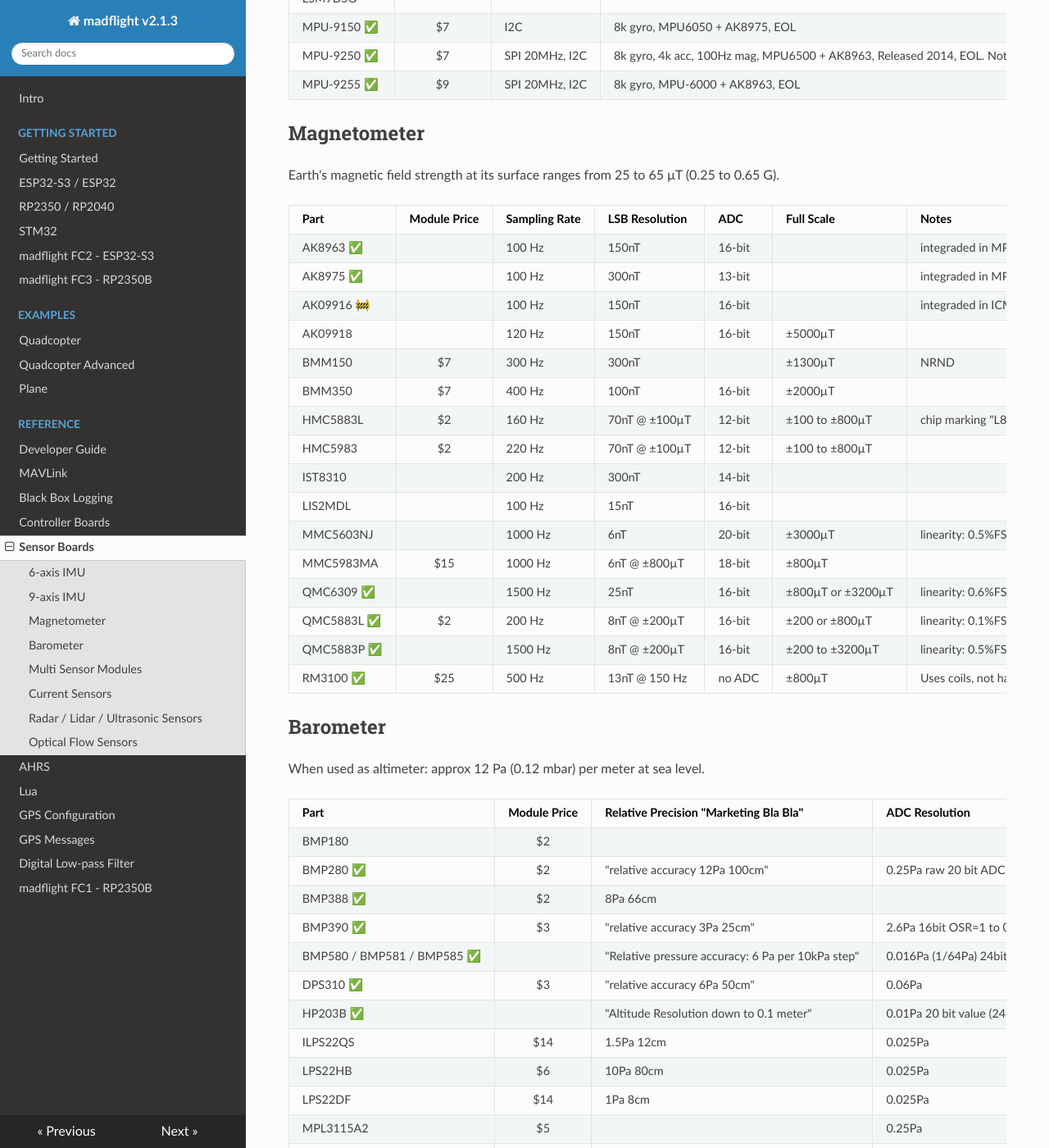
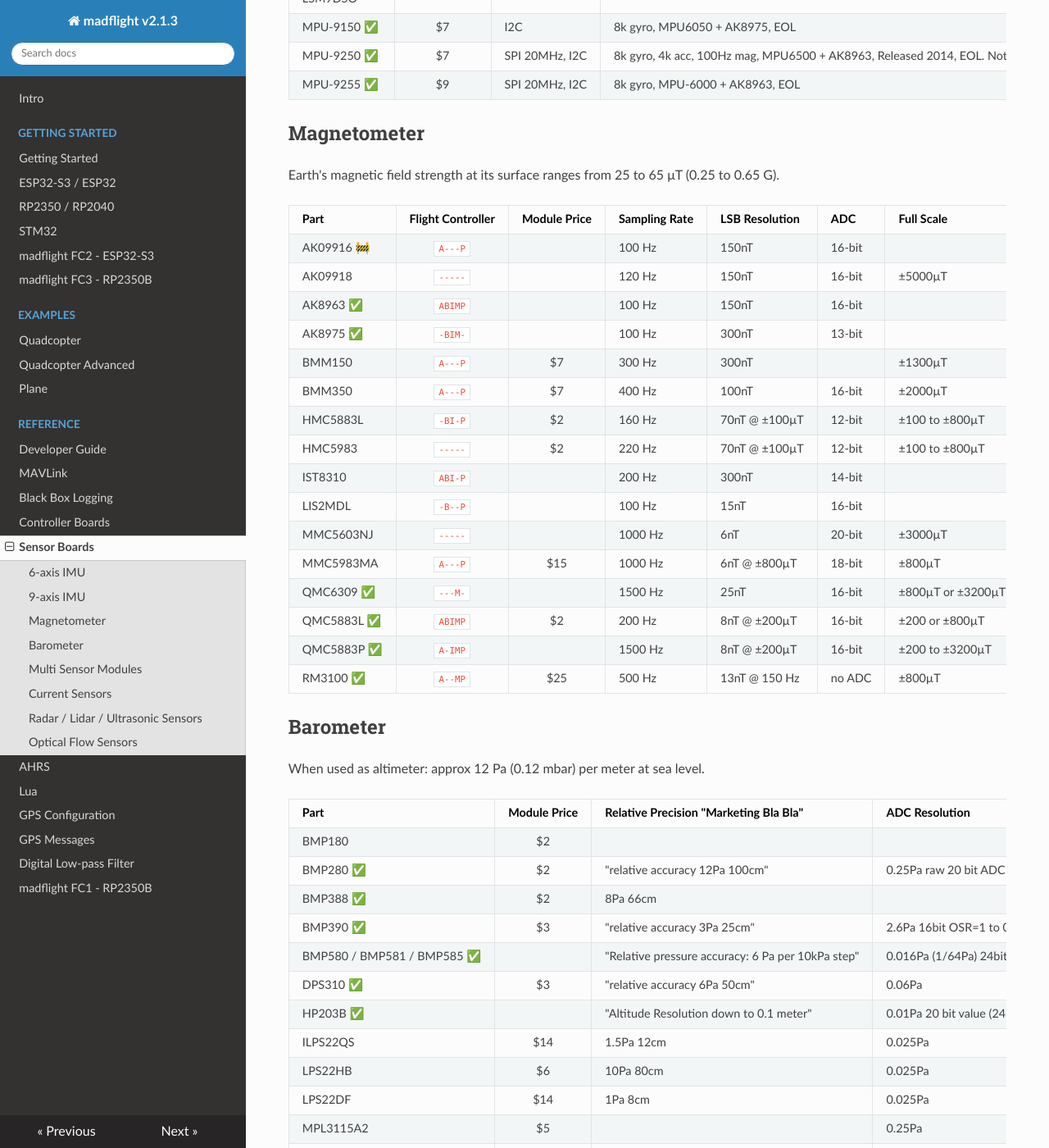
Before and after one commit to qqqlab/madflight-docs, an MkDocs documentation site: the page built from docs/Sensor-Boards.md, in a window 1280 px wide and 1400 px high, scrolled down 1610 px. Shown: the whole window at 82% size. Built offline with MkDocs 1.6.1, drawn with Linux system fonts in a browser that asks for light colours; nearby versions of some CDN libraries.

Commit message:
Update magnetometer module details and prices

```diff
--- a/docs/Sensor-Boards.md
+++ b/docs/Sensor-Boards.md
@@ -58,24 +58,24 @@
 
 Earth's magnetic field strength at its surface ranges from 25 to 65 μT (0.25 to 0.65 G).
 
-| Part    | Module Price | Sampling Rate | LSB Resolution | ADC | Full Scale | Notes |
-|-|:-:|-|-|-|-|-|
-AK8963 &#x2705;|    | 100 Hz| 150nT | 16-bit | | integraded in MPU9250
-AK8975 &#x2705;|    | 100 Hz| 300nT | 13-bit | | integraded in MPU9150
-AK09916 &#x1F6A7;|    | 100 Hz| 150nT | 16-bit | | integraded in ICM-20948
-AK09918 | | 120 Hz | 150nT | 16-bit | ±5000µT
-BMM150    | $7 | 300 Hz| 300nT | | ±1300µT | NRND
-BMM350    | $7 | 400 Hz| 100nT | 16-bit | ±2000µT |
-HMC5883L  | $2 | 160 Hz| 70nT @ ±100µT | 12-bit | ±100 to ±800µT | chip marking "L883"
-HMC5983   | $2 | 220 Hz | 70nT @ ±100µT | 12-bit | ±100 to ±800µT
-IST8310   |    | 200 Hz| 300nT | 14-bit
-LIS2MDL   |    | 100 Hz| 15nT | 16-bit
-MMC5603NJ |    | 1000 Hz| 6nT | 20-bit | ±3000µT | linearity: 0.5%FS
-MMC5983MA |$15 | 1000 Hz| 6nT @ ±800µT | 18-bit | ±800µT
-QMC6309 &#x2705;| | 1500 Hz| 25nT | 16-bit | ±800µT or ±3200µT | linearity: 0.6%FS
-QMC5883L &#x2705;| $2 | 200 Hz | 8nT @ ±200µT | 16-bit | ±200 or ±800µT | linearity: 0.1%FS, chip marking "5883"
-QMC5883P &#x2705;|    | 1500 Hz | 8nT @ ±200µT | 16-bit | ±200 to ±3200µT | linearity: 0.5%FS
-RM3100 &#x2705;|$25 | 500 Hz| 13nT @ 150 Hz | no ADC | ±800µT | Uses coils, not hall sensors
+| Part    | Flight Controller | Module Price | Sampling Rate | LSB Resolution | ADC | Full Scale | Notes |
+|-|:-:|:-:|-|-|-|-|-|
+AK09916 &#x1F6A7;| `A---P` |    | 100 Hz| 150nT | 16-bit | | integraded in ICM-20948
+AK09918 | `-----` | | 120 Hz | 150nT | 16-bit | ±5000µT
+AK8963 &#x2705;| `ABIMP` |    | 100 Hz| 150nT | 16-bit | | integraded in MPU9250
+AK8975 &#x2705;| `-BIM-` |    | 100 Hz| 300nT | 13-bit | | integraded in MPU9150
+BMM150    | `A---P` | $7 | 300 Hz| 300nT | | ±1300µT | NRND
+BMM350    | `A---P` | $7 | 400 Hz| 100nT | 16-bit | ±2000µT |
+HMC5883L  | `-BI-P` | $2 | 160 Hz| 70nT @ ±100µT | 12-bit | ±100 to ±800µT | chip marking "L883"
+HMC5983   | `-----` | $2 | 220 Hz | 70nT @ ±100µT | 12-bit | ±100 to ±800µT
+IST8310   | `ABI-P` |    | 200 Hz| 300nT | 14-bit
+LIS2MDL   | `-B--P` |    | 100 Hz| 15nT | 16-bit
+MMC5603NJ | `-----` |    | 1000 Hz| 6nT | 20-bit | ±3000µT | linearity: 0.5%FS
+MMC5983MA | `A---P` |$15 | 1000 Hz| 6nT @ ±800µT | 18-bit | ±800µT
+QMC6309 &#x2705;| `---M-` | | 1500 Hz| 25nT | 16-bit | ±800µT or ±3200µT | linearity: 0.6%FS
+QMC5883L &#x2705;| `ABIMP` | $2 | 200 Hz | 8nT @ ±200µT | 16-bit | ±200 or ±800µT | linearity: 0.1%FS, chip marking "5883"
+QMC5883P &#x2705;| `A-IMP` |    | 1500 Hz | 8nT @ ±200µT | 16-bit | ±200 to ±3200µT | linearity: 0.5%FS
+RM3100 &#x2705;| `A--MP` |$25 | 500 Hz| 13nT @ 150 Hz | no ADC | ±800µT | Uses coils, not hall sensors
 
 ## Barometer
 
```
